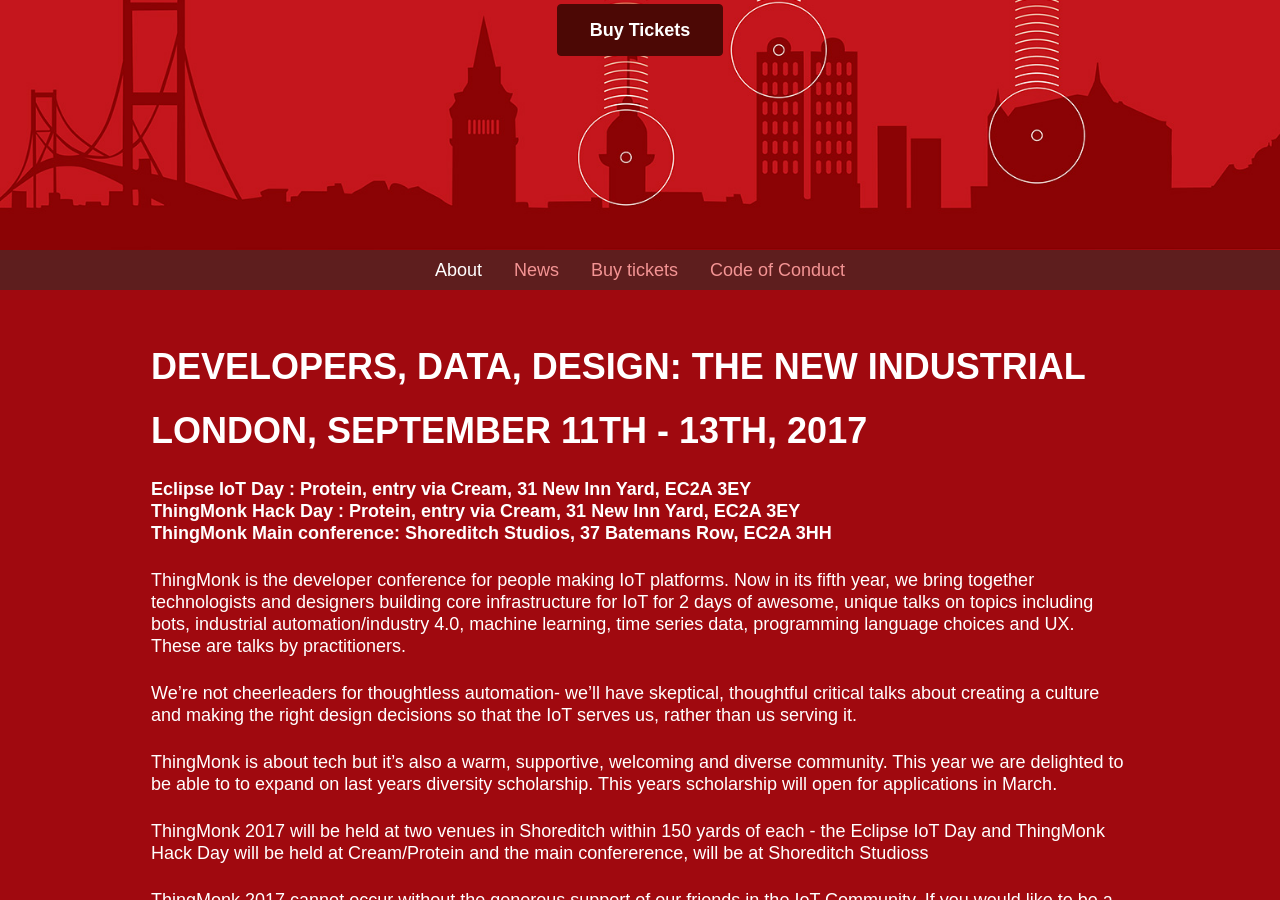
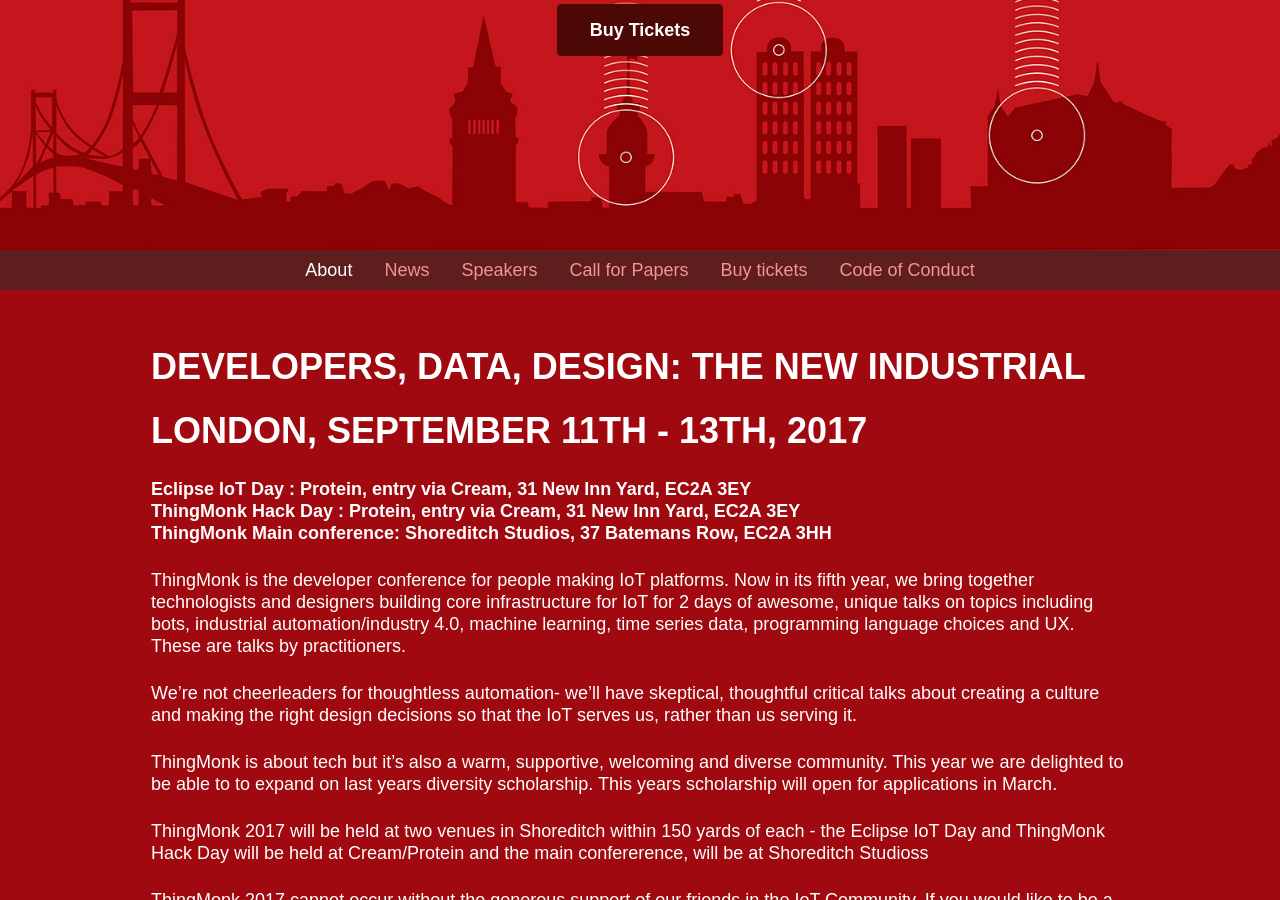
Before and after one commit to thingmonk/thingmonk.github.io, a Jekyll site: the page built from index.html, in a window 1280 px wide and 900 px high, scrolled down 350 px. Built offline with Jekyll 4.4.1, drawn with Linux system fonts in a browser that asks for light colours.

Commit message:
Move CFP up to top menu

```diff
--- a/_layouts/thingmonk.html
+++ b/_layouts/thingmonk.html
@@ -13,9 +13,9 @@
             </li> -->
             <li><a href="/index.html#about">About</a></li>
             <li><a href="/index.html#news">News</a></li>
-           <!--  <li><a href="/index.html#speakers">Speakers</a></li>
-            <li><a href="/index.html#sponsors">Sponsors</a></li>
-            <li><a href="/index.html#speakerseclipse">Day 0</a></li>
+            <li><a href="/index.html#speakers">Speakers</a></li>
+            <li><a href="/http://thingmonk.com/thingmonk/cfp/2017/02/07/thingmonk-cfp.html">Call for Papers</a></li>
+            <!-- <li><a href="/index.html#speakerseclipse">Day 0</a></li>
             <li><a href="/index.html#agenda">Day 1-2</a></li> -->
             <li><a href="/index.html#buy">Buy tickets</a></li>
             <li><a href="/index.html#coc">Code of Conduct</a></li>
```
